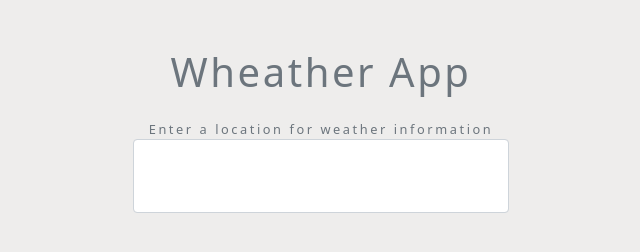
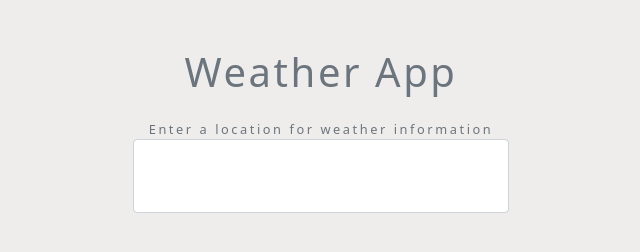
Before and after one commit to TomaszWachnik/weather-app, a plain HTML site: page index.html in a window 1280 px wide. Shown: the whole page, without its empty margins (319-959 px from the left). Drawn offline with nearby package versions, Linux system fonts and the light colour scheme.

Commit message:
Text correction

```diff
--- a/index.html
+++ b/index.html
@@ -12,7 +12,7 @@
 
     <div class="container my-5 mx-auto">
 
-        <h1 class="text-muted text-center my-4">Wheather App</h1>
+        <h1 class="text-muted text-center my-4">Weather App</h1>
 
         <form class="change-location my-4 text-center text-muted">
             <label for="city">Enter a location for weather information</label>
```
